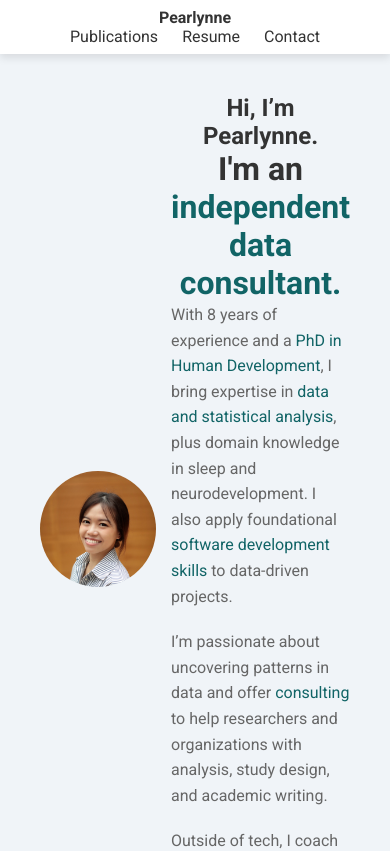
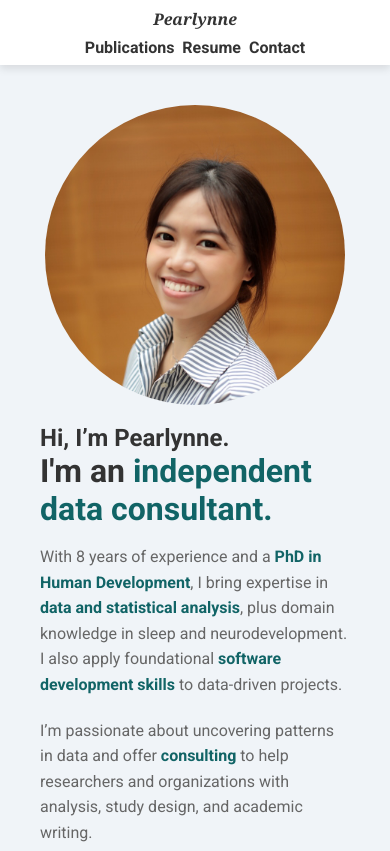
Before and after one commit to pearlynne/pearlynne.github.io, a React (Vite) app: page /about in a window 390 px wide. Shown: the top 851 px of the page. Built offline with nearby package versions, Linux system fonts and the light colour scheme.

Commit message:
Add CSS styles for Consult and Home pages

```diff
--- a/src/styles/global.css
+++ b/src/styles/global.css
@@ -48,8 +48,10 @@
 	 a {
 		 color: #116466;
 		 text-decoration: none;
+		 font-weight: bold;
 	 }
 	 a:hover {
 		 text-decoration: underline;
 		 color: #88bdbc;
+		 font-style: italic;
 	 }
--- a/src/styles/layout.css
+++ b/src/styles/layout.css
@@ -5,10 +5,13 @@
 
 /* Main Layout */
 .main-content {
-  flex-grow: 1;
   max-width: 1200px;
   margin: auto;
   padding: 40px;
+}
+section {
+	display: flex;
+	flex-direction: column;
 }
 
 /* Header */
--- a/src/styles/responsive.css
+++ b/src/styles/responsive.css
@@ -13,6 +13,23 @@
   .projects-column {
     grid-template-columns: 1fr;
   }
+  header {
+    flex-direction: column;
+    align-items: center;
+    padding: 0.5rem 1rem;
+    gap: 0.5rem;
+  }
+  header nav {
+    justify-content: center;
+    gap: 0.5rem;
+  }
+  .main-content {
+    margin: 0;
+  }
+  .consult-links {
+    flex-direction: column;
+    gap: 0.5rem;
+  }
 }
 
 @media (min-width: 768px) {
@@ -22,15 +39,9 @@
 }
 
 @media (max-width: 480px) {
-  header {
-    flex-direction: column;
-    align-items: center;
-    padding: 0.5rem 1rem;
-  }
-
-	footer {
+  footer {
     flex-direction: column;
     text-align: center;
     gap: 0.5rem;
+  }
 }
-}
--- a/src/styles/sections.css
+++ b/src/styles/sections.css
@@ -22,7 +22,9 @@
 }
 
 .name {
+	font-family: Georgia, 'Times New Roman', Times, serif;
   font-weight: bold;
+	font-style: italic;
 	text-align: center;
 	color: #116466;
 }
@@ -40,6 +42,22 @@
 	padding: 0;
 }
 
+.consult-section{
+	display: flex;
+	justify-content: center;
+	flex-direction: column-reverse;
+	gap: 1rem;
+	margin: auto;
+	align-items: center;
+padding: 2rem 4rem;
+
+}
+
+.consult-links{
+	display: flex;
+	gap:1rem;
+}
+
 /* Grid Layouts */
 .projects-grid, .about-grid, .projects-column {
   display: grid;
@@ -47,8 +65,12 @@
   text-align: center;
 }
 
-.projects-grid, .projects-column, .about-grid {
+.projects-grid, .projects-column {
   grid-template-columns: repeat(2, 1fr);
+}
+
+.about-grid {
+  grid-template-columns: repeat(auto-fit, minmax(250px, 1fr))
 }
 
 .about-grid {
@@ -143,3 +165,14 @@
   text-decoration: underline;
   color: #88bdbc;
 }
+
+.profile-text {
+	display: flex;
+	flex-direction: column;
+	gap: 1rem;
+}
+
+.profile-text h1,
+.profile-text h2 {
+text-align: left;
+}
```
